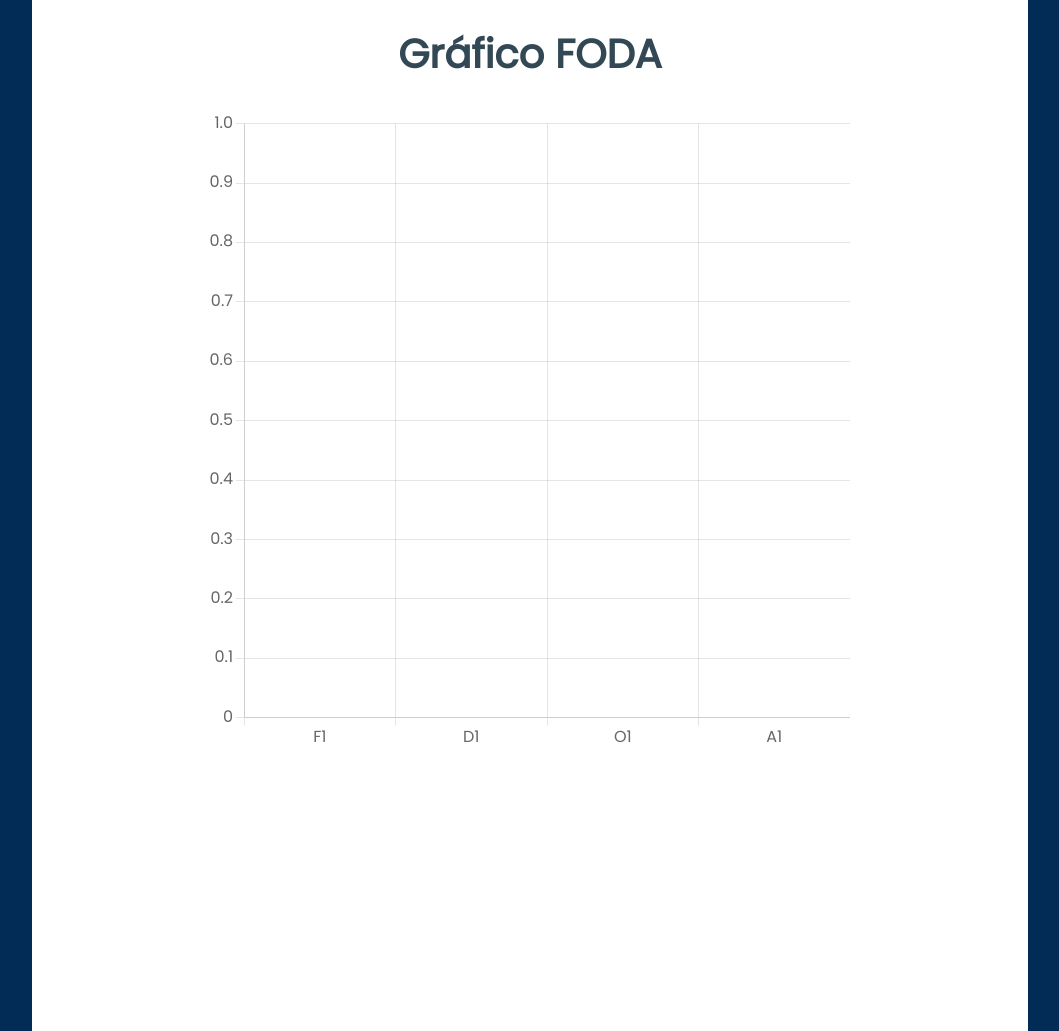
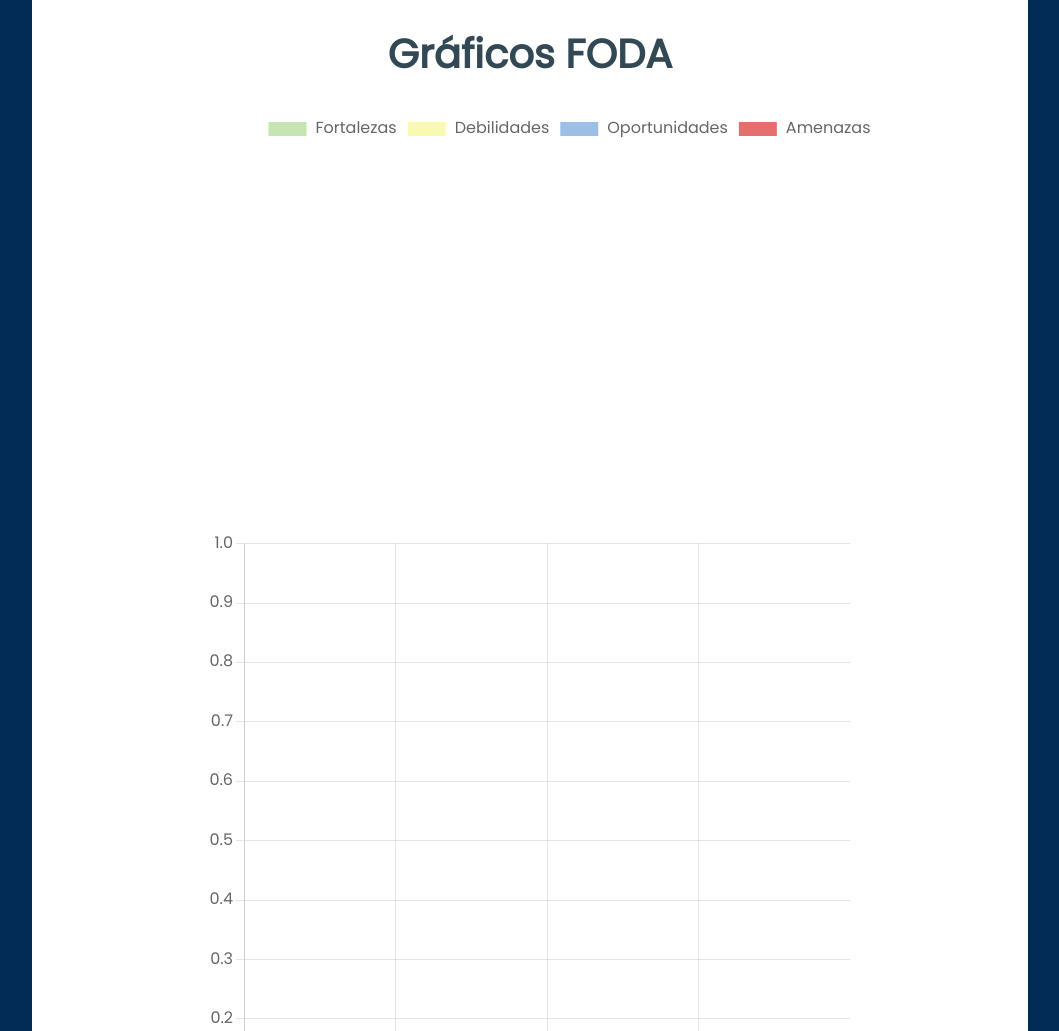
Before and after one commit to GabrielZurita00/FODAMat, an Astro site: page /crear in a window 1280 px wide. Shown: the part 641-1672 px from the top of the page, without its empty margins (220-1279 px from the left). Built offline with nearby package versions, Linux system fonts and the light colour scheme; Astro itself is replaced by a stand-in of ours.

Commit message:
feat: pie chart

```diff
--- a/src/components/AreaManager.vue
+++ b/src/components/AreaManager.vue
@@ -146,9 +146,14 @@
               </tr>
           </table>
 
-          <h1 class="graph-title">Gráfico FODA</h1>
+          <h1 class="graph-title">Gráficos FODA</h1>
           <div class="area-graph">
-            <bar-graph :totalf="totals.f" :totalo="totals.o" :totald="totals.d" :totala="totals.a"/>
+            <div class="pie-graph">
+              <pie-graph :fTotal="values.totalf" :oTotal="values.totalo" :dTotal="values.totald" :aTotal="values.totala"/>
+            </div>
+            <div class="bar-graph">
+              <bar-graph :totalf="totals.f" :totalo="totals.o" :totald="totals.d" :totala="totals.a"/>
+            </div>
           </div>
 
 
@@ -162,7 +167,7 @@
       <table>
         <thead>
           <tr>
-            <th class="area-header area-1">Area</th>
+            <th class="area-header area-1">Área</th>
             <th class="totalf-header">Total F</th>
             <th class="totald-header">Total D</th>
             <th class="totala-header">Total O</th>
@@ -171,7 +176,7 @@
         </thead>
         <tbody>
           <tr v-for="(area, index) in foda.areas" :key="index">
-            <td>Area {{ index + 1 }}</td>
+            <td>Área {{ index + 1 }}</td>
             <td>{{ FPercent(area) }}%</td>
             <td>{{ DPercent(area) }}%</td>
             <td>{{ OPercent(area) }}%</td>
@@ -180,7 +185,7 @@
         </tbody>
       </table>
       <h1 class="graph-title">Gráfico FODA</h1>
-      <div class="area-graph">
+      <div class="bar-graph">
             <radar-chart :areas="foda.areas"/>
       </div>
     </div>
@@ -188,9 +193,6 @@
     <div>
     </div>
   </div>
-
-
-
       <div v-if="showModal">
         <transition name="modal">
           <div class="modal-mask">
@@ -222,10 +224,11 @@
   <script>
   import '@fontsource/poppins';
   import Dropdown from './Dropdown.vue';
+  import PieGraph from './PieGraph.vue';
   import BarGraph from './BarGraph.vue';
-  import RadarChart from './RadarChart.vue'
+  import RadarChart from './RadarChart.vue';
     export default {
-      components: { Dropdown, BarGraph, RadarChart },
+      components: { Dropdown, PieGraph, BarGraph, RadarChart },
       name: "AreaManager",
       watch: {
           selected: function(newValue){
@@ -750,9 +753,20 @@
     background-color: #9DBFE5; /* Red */
   }
 
-  .area-graph{
+  .bar-graph{
     width: 50vw;
     margin: auto;
     max-height: 300px;
   }
+  .pie-graph{
+    width: 70vw;
+    margin: auto;
+    max-height: 300px;
+  }
+  .area-graph{
+    display: flex;
+    flex-direction: column;
+    flex-flow: space-between;
+    gap: 120px;
+  }
   </style>
--- /dev/null
+++ b/src/components/PieGraph.vue
@@ -0,0 +1,151 @@
+<template>
+    <Pie
+      :chart-options="chartOptions"
+      :chart-data="chartData"
+      :chart-id="chartId"
+      :dataset-id-key="datasetIdKey"
+      :plugins="plugins"
+      :css-classes="cssClasses"
+      :styles="styles"
+      :width="width"
+      :height="height"
+    />
+  </template>
+
+  <script>
+  import { Pie } from 'vue-chartjs'
+  import '@fontsource/poppins';
+  import * as ChartImport from 'chart.js';
+
+
+  const {
+  Chart,
+  Title,
+  Tooltip,
+  Legend,
+  ArcElement,
+  CategoryScale,
+} = ChartImport.default ? ChartImport.default : ChartImport;
+
+  Chart.register(Title, Tooltip, Legend, ArcElement, CategoryScale)
+  Chart.defaults.font.size = 16;
+Chart.defaults.font.family = "Poppins"
+  export default {
+    name: 'PieChart',
+    props:{
+      fTotal: {
+        type: Number,
+        required: true
+      },
+      oTotal: {
+        type: Number,
+        required: true
+      },
+      dTotal: {
+        type: Number,
+        required: true
+      },
+      aTotal: {
+        type: Number,
+        required: true
+      }
+    },
+    components: {
+      Pie
+    },
+    data() {
+      return {
+        total: 0,
+        chartData: {
+          labels: ['Fortalezas', 'Debilidades', 'Oportunidades', 'Amenazas'],
+          datasets: [
+            {
+              backgroundColor: ['rgba(198,229,177,1.000)', 'rgba(249,249,177,1.000)', 'rgba(157,191,229,1.000)', 'rgba(228,111,108,1.000)'],
+              data: []
+            }
+          ]
+        },
+        chartOptions: {
+          responsive: true,
+          maintainAspectRatio: false,
+          plugins: {
+            tooltip: {
+              enabled: true,
+              callbacks: {
+                label: function(context) {
+                  let label = context.label || '';
+                  let sum=0
+                  for (let i=0; i<context.dataset.data.length;i++){
+                    sum += context.dataset.data[i]
+                  }
+                  if (label){
+                    label+=': ';
+                    label+=context.parsed
+                    label+=' ('
+                    label+=sum!=0 ? Math.round((((context.parsed*100)/sum)+Number.EPSILON)*100)/100 : 0
+                    label+='%)'
+                  }
+                  return label
+                }
+              }
+            }
+          }
+        },
+        chartId:  'pie-chart',
+        datasetIdKey: 'label',
+        width: 400,
+        height: 400,
+        cssClasses: '',
+        styles: {},
+        plugins: []
+      }
+    },
+    watch: {
+      fTotal(newValue){
+        this.chartData.datasets[0].data=[]
+        this.total = newValue+this.oTotal+this.dTotal+this.aTotal
+        this.chartData.datasets[0].data.push(newValue)
+        this.chartData.datasets[0].data.push(this.dTotal)
+        this.chartData.datasets[0].data.push(this.oTotal)
+        this.chartData.datasets[0].data.push(this.aTotal)
+      },
+      dTotal(newValue){
+        this.chartData.datasets[0].data=[]
+        this.total = this.fTotal+this.oTotal+newValue+this.aTotal
+        this.chartData.datasets[0].data.push(this.fTotal)
+        this.chartData.datasets[0].data.push(newValue)
+        this.chartData.datasets[0].data.push(this.oTotal)
+        this.chartData.datasets[0].data.push(this.aTotal)
+      },
+      oTotal(newValue){
+        this.chartData.datasets[0].data=[]
+        this.total = this.fTotal+newValue+this.dTotal+this.aTotal
+        this.chartData.datasets[0].data.push(this.fTotal)
+        this.chartData.datasets[0].data.push(this.dTotal)
+        this.chartData.datasets[0].data.push(this.newValue)
+        this.chartData.datasets[0].data.push(this.aTotal)
+      },
+      aTotal(newValue){
+        this.chartData.datasets[0].data=[]
+        this.total = this.fTotal+this.oTotal+this.dTotal+newValue
+        this.chartData.datasets[0].data.push(this.fTotal)
+        this.chartData.datasets[0].data.push(this.dTotal)
+        this.chartData.datasets[0].data.push(this.oTotal)
+        this.chartData.datasets[0].data.push(newValue)
+      }
+    },
+    methods : {
+      percent(value){
+        return this.total!=0 ? Math.round((((value*100)/this.total)+Number.EPSILON)*100)/100 : 0
+      }
+    },
+    mounted(){
+      this.chartData.datasets[0].data=[]
+      this.total = this.fTotal+this.oTotal+this.dTotal+this.aTotal
+      this.chartData.datasets[0].data.push(this.fTotal)
+      this.chartData.datasets[0].data.push(this.dTotal)
+      this.chartData.datasets[0].data.push(this.oTotal)
+      this.chartData.datasets[0].data.push(this.aTotal)
+    }
+  }
+  </script>
```
